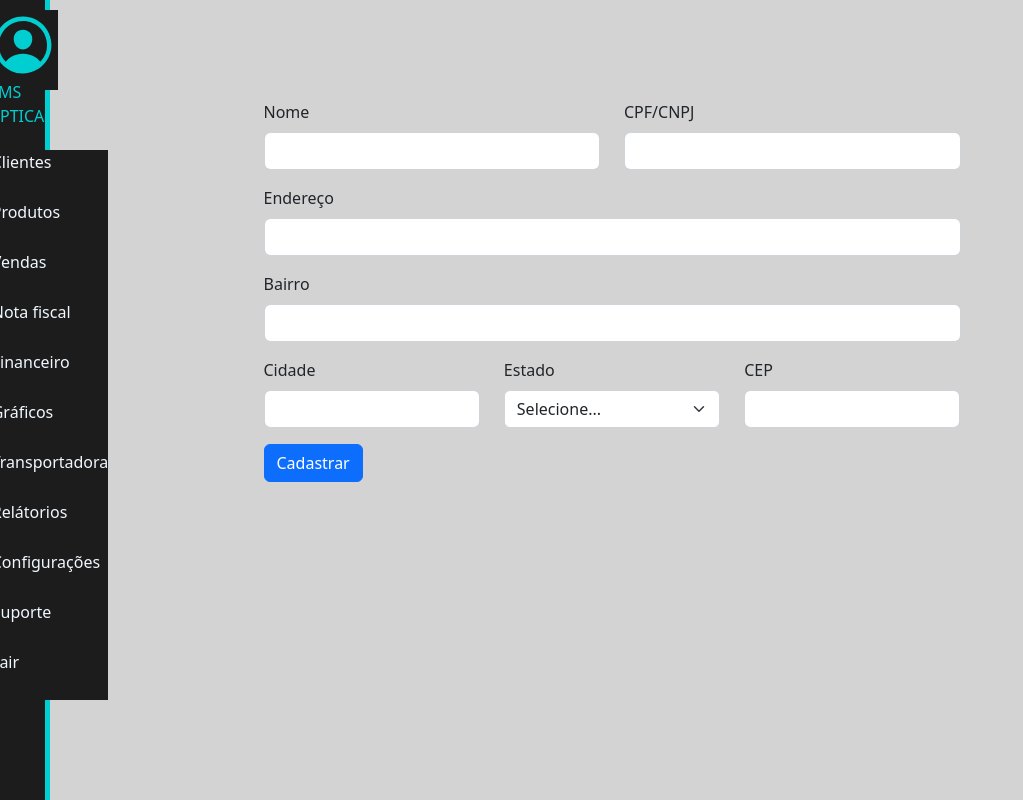
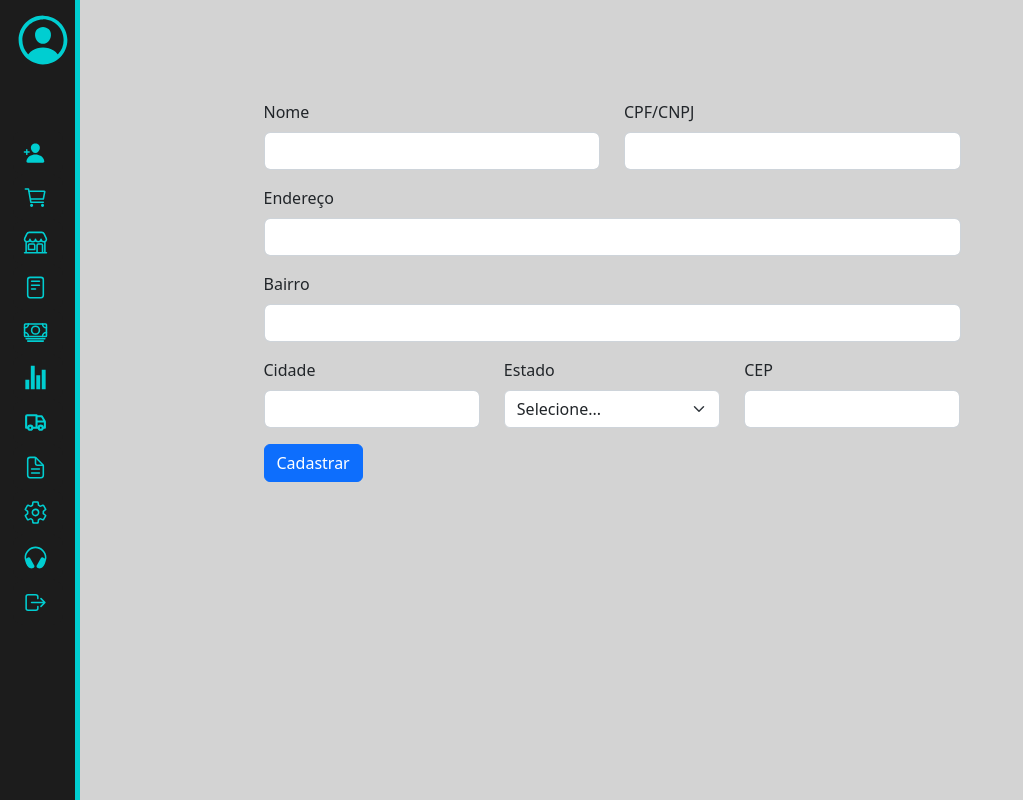
Before and after one commit to leobraboo/FrontSystemGlobal, a React (Vite) app: page /Clients in a window 1280 px wide. Shown: the whole page, without its empty margins (0-1023 px from the left). Built offline with nearby package versions, Linux system fonts and the light colour scheme.

Commit message:
refactor ajustes

```diff
--- a/src/components/Navegation/navHome.tsx
+++ b/src/components/Navegation/navHome.tsx
@@ -22,25 +22,23 @@ export function NavHome({ colapse }: NavHomeProps) {
   const [open, setOpen] = useState(false);
   return (
 <div  >
-    <Container style={{width: open ? "200px" : "50px"}} onClick={() => setOpen(!open)}>
+    <Container style={{width: open ? "200px" : "80px" , transition:"ease-in 500ms"}} onClick={() => setOpen(!open)}>
       <UserContainer>
         <IconButton >
-          <IoPersonCircleOutline size={70} /> BMS OPTICA
+          <IoPersonCircleOutline size={60} />
+          <h6 style={{display: open ? "block" : "none"}}>BMS OPTICA</h6>
         </IconButton>
       </UserContainer>
-      <Content>
-        <ButtonStyle style={{width: open ? "180px" : "10px"}} as={Link} to="/Clients" >
-          <IconButton> <IoPersonAdd size={25} /> </IconButton>
-          {colapse ? (
-            <TextButton> Clientes </TextButton>
-          ) : <></>
-          }
+      <Content style={{width: open ? "180px" : "50px" , transition:"ease-in 500ms"}}>
+        <ButtonStyle as={Link} to="/Clients" >
+          <IconButton> <IoPersonAdd size={22} /> </IconButton>
+            <TextButton style={{display: open ? "block" : "none"}}> Clientes </TextButton>
         </ButtonStyle>
 
         <ButtonStyle as={Link} to="/Products">
           <IconButton> <IoCartOutline size={25} /> </IconButton>
           {colapse ? (
-            <TextButton> Produtos </TextButton>
+            <TextButton style={{display: open ? "block" : "none" , transition:"ease-in 2s"}}> Produtos </TextButton>
           ) : <></>
           }
         </ButtonStyle>
@@ -48,7 +46,7 @@ export function NavHome({ colapse }: NavHomeProps) {
         <ButtonStyle as={Link} to="/Sales">
           <IconButton> <IoStorefrontOutline size={25} /> </IconButton>
           {colapse ? (
-            <TextButton> Vendas </TextButton>
+            <TextButton style={{display: open ? "block" : "none" , transition:"ease-in 2s"}}> Vendas </TextButton>
           ) : <></>
           }
         </ButtonStyle>
@@ -56,7 +54,7 @@ export function NavHome({ colapse }: NavHomeProps) {
         <ButtonStyle as={Link} to="/NoteFiscale">
           <IconButton> <IoReaderOutline size={25} /> </IconButton>
           {colapse ? (
-            <TextButton> Nota fiscal </TextButton>
+            <TextButton style={{display: open ? "block" : "none" , transition:"ease-in 2s"}}> Nota fiscal </TextButton>
           ) : <></>
           }
         </ButtonStyle>
@@ -64,7 +62,7 @@ export function NavHome({ colapse }: NavHomeProps) {
         <ButtonStyle as={Link} to="/Financial">
           <IconButton> <IoCashOutline size={25} /> </IconButton>
           {colapse ? (
-            <TextButton> Financeiro </TextButton>
+            <TextButton style={{display: open ? "block" : "none" , transition:"ease-in 2s"}}> Financeiro </TextButton>
           ) : <></>
           }
         </ButtonStyle>
@@ -72,7 +70,7 @@ export function NavHome({ colapse }: NavHomeProps) {
         <ButtonStyle as={Link} to="/Grafics">
           <IconButton> <IoStatsChartSharp size={25} /> </IconButton>
           {colapse ? (
-            <TextButton> Gráficos </TextButton>
+            <TextButton style={{display: open ? "block" : "none" , transition:"ease-in 2s"}}> Gráficos </TextButton>
           ) : <></>
           }
         </ButtonStyle>
@@ -80,7 +78,7 @@ export function NavHome({ colapse }: NavHomeProps) {
         <ButtonStyle as={Link} to="/Carrying">
           <IconButton> <TbTruck size={25} /> </IconButton>
           {colapse ? (
-            <TextButton> Transportadora </TextButton>
+            <TextButton style={{display: open ? "block" : "none" , transition:"ease-in 2s"}}> Transportadora </TextButton>
           ) : <></>
           }
         </ButtonStyle>
@@ -88,7 +86,7 @@ export function NavHome({ colapse }: NavHomeProps) {
         <ButtonStyle as={Link} to="/Reports">
           <IconButton> <IoDocumentTextOutline size={25} /> </IconButton>
           {colapse ? (
-            <TextButton> Relátorios </TextButton>
+            <TextButton style={{display: open ? "block" : "none" , transition:"ease-in 2s"}}> Relátorios </TextButton>
           ) : <></>
           }
         </ButtonStyle>
@@ -96,7 +94,7 @@ export function NavHome({ colapse }: NavHomeProps) {
         <ButtonStyle as={Link} to="/Configs">
           <IconButton> <IoSettingsOutline size={25} /> </IconButton>
           {colapse ? (
-            <TextButton> Configurações </TextButton>
+            <TextButton style={{display: open ? "block" : "none" , transition:"ease-in 2s"}}> Configurações </TextButton>
           ) : <></>
           }
         </ButtonStyle>
@@ -104,7 +102,7 @@ export function NavHome({ colapse }: NavHomeProps) {
         <ButtonStyle as={Link} to="/Clients">
           <IconButton> <IoHeadset size={25} /> </IconButton>
           {colapse ? (
-            <TextButton> Suporte </TextButton>
+            <TextButton style={{display: open ? "block" : "none" , transition:"ease-in 2s"}}> Suporte </TextButton>
           ) : <></>
           }
         </ButtonStyle>
@@ -112,7 +110,7 @@ export function NavHome({ colapse }: NavHomeProps) {
         <ButtonStyle as={Link} to="/Clients">
           <IconButton> <IoLogOutOutline size={25} /> </IconButton>
           {colapse ? (
-            <TextButton> sair </TextButton>
+            <TextButton style={{display: open ? "block" : "none" , transition:"ease-in 2s"}}> sair </TextButton>
           ) : <></>
           }
         </ButtonStyle>
--- a/src/components/Navegation/styles.ts
+++ b/src/components/Navegation/styles.ts
@@ -8,7 +8,7 @@ export const Container = styled.div`
   align-items: center;
   padding: 10px;
   position: fixed;
-  gap: 60px;
+  gap: 40px;
   border-right: 5px solid #00CED1;
 
   :focus{
@@ -31,6 +31,7 @@ export const Content = styled.div`
 
 export const IconButton = styled.div`
   display: flex;
+  margin-left:10px;
   flex-direction: column;
   align-items: center;
   text-decoration: none;
@@ -41,11 +42,13 @@ export const IconButton = styled.div`
   `
 export const ButtonStyle = styled.button`
   display: flex;
-  height: 50px;
+  height: 45px;
   border-radius: 10px;
-  background: #1C1C1C	;
+  background: #1C1C1C;
+  align-items:center;
+  flex-direction: row;
   text-decoration: none;
-  gap: 30px;
+  gap: 10px;
 
   :hover{
     background: #363636	;
```
